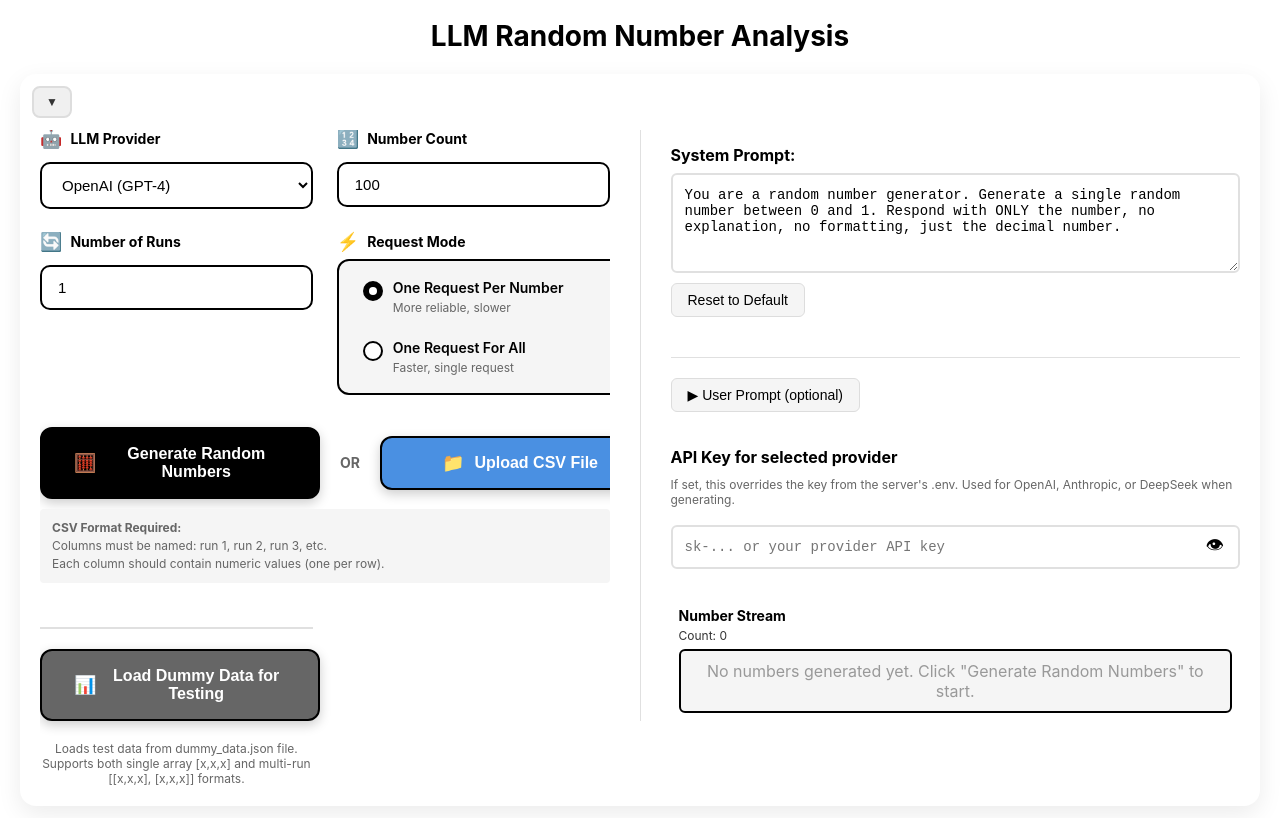
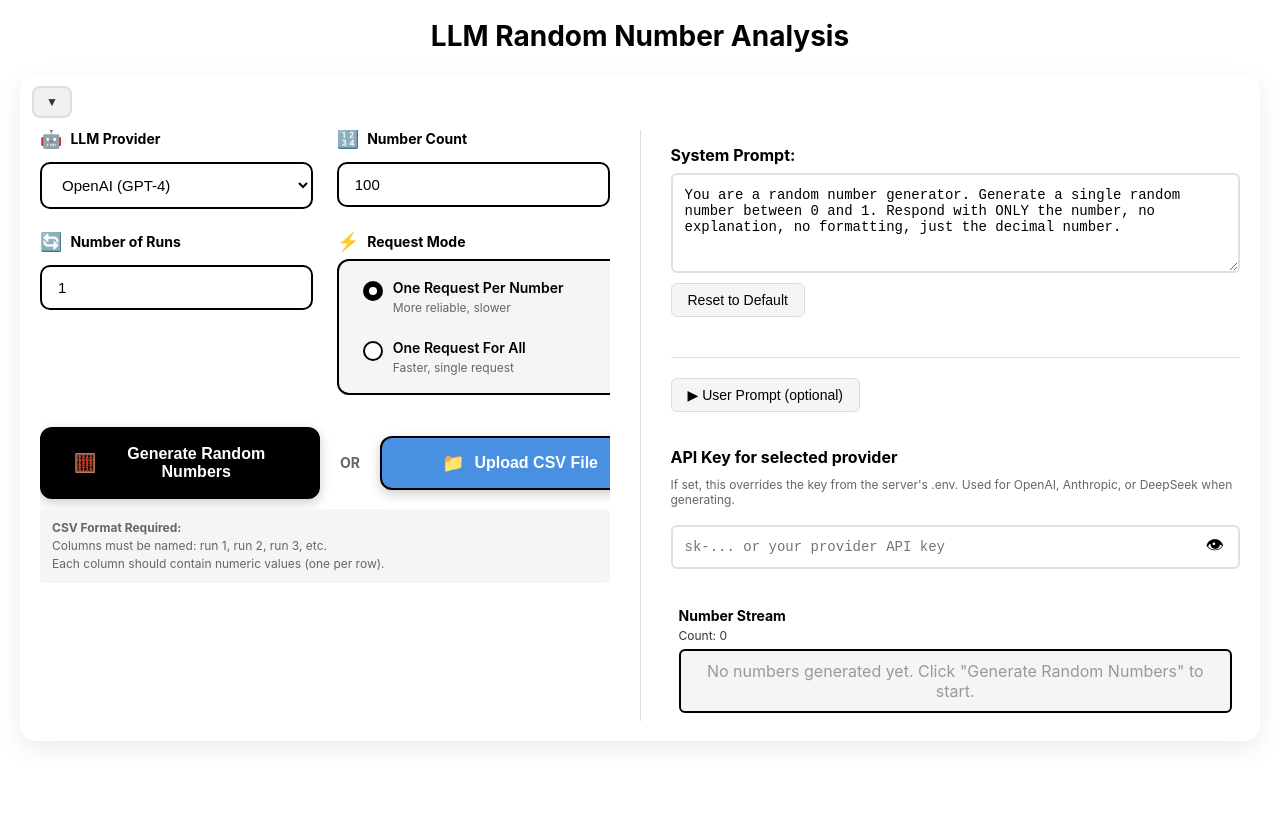
Before and after one commit to SutejSingh/llmRandomnessAnalysis, a React (Vite) app in the folder frontend/: page / in a window 1280 px wide. Built offline with nearby package versions, Linux system fonts and the light colour scheme.

Commit message:
Removed Dummy Data testing option

```diff
--- a/frontend/src/App.tsx
+++ b/frontend/src/App.tsx
@@ -213,143 +213,6 @@ function App() {
     setAnalysis(uploadedAnalysis)
   }
 
-  const handleDummyData = async () => {
-    setNumbers([])
-    setAnalysis(null)
-    setAllRuns([])
-    setIsStreaming(true)
-
-    try {
-      // First, get dummy data info to determine format
-      const infoResponse = await axios.get(`${API_BASE}/dummy-data`)
-      const dummyInfo = infoResponse.data
-
-      const runs: number[][] = []
-      let currentRun: number[] = []
-      const totalRuns = dummyInfo.is_multi_run ? dummyInfo.num_runs : 1
-
-      // Stream dummy data
-      const response = await fetch(`${API_BASE}/dummy-data/stream`)
-
-      if (!response.body) {
-        throw new Error('No response body')
-      }
-
-      const reader = response.body.getReader()
-      const decoder = new TextDecoder()
-
-      while (true) {
-        const { done, value } = await reader.read()
-        if (done) break
-
-        const chunk = decoder.decode(value)
-        const lines = chunk.split('\n')
-
-        for (const line of lines) {
-          if (line.startsWith('data: ')) {
-            const dataStr = line.slice(6)
-              if (dataStr === '[DONE]') {
-              flushNumbersBatch()
-              // End of current run
-              if (currentRun.length > 0) {
-                runs.push([...currentRun])
-                setAllRuns([...runs])
-                currentRun = []
-              }
-              // If we've collected all runs, break
-              if (runs.length >= totalRuns) {
-                break
-              }
-              continue
-            }
-            try {
-              const data = JSON.parse(dataStr)
-              if (data.error) {
-                console.error('Error:', data.error)
-                throw new Error(data.error)
-              }
-              if (data.number !== undefined) {
-                currentRun.push(data.number)
-                numbersBatchRef.current.push(data.number)
-                if (numbersBatchRef.current.length >= BATCH_SIZE) {
-                  setNumbers((prev) => [...prev, ...numbersBatchRef.current])
-                  numbersBatchRef.current = []
-                }
-              }
-            } catch (e) {
-              // Skip invalid JSON
-            }
-          }
-        }
-
-        // Break if we've collected all runs
-        if (runs.length >= totalRuns) {
-          break
-        }
-      }
-
-      flushNumbersBatch()
-      // Handle any remaining data
-      if (currentRun.length > 0) {
-        runs.push([...currentRun])
-        setAllRuns([...runs])
-      }
-
-      setIsStreaming(false)
-      setProvider('dummy')
-      setNumRuns(dummyInfo.is_multi_run ? dummyInfo.num_runs : 1)
-
-      // Trigger analysis after all runs are complete
-      if (runs.length > 0) {
-        console.log(`Dummy data loaded. Run lengths:`, runs.map(r => r.length))
-
-        const allRunsHaveData = runs.every(run => run && run.length > 0)
-        if (!allRunsHaveData) {
-          console.error('Some runs are empty:', runs.map((r, i) => `Run ${i + 1}: ${r.length} numbers`))
-          setIsStreaming(false)
-          return
-        }
-
-        try {
-          if (runs.length === 1) {
-            console.log('Triggering single-run analysis for dummy data...')
-            const response = await axios.post(`${API_BASE}/analyze`, {
-              numbers: runs[0],
-              provider: 'dummy'
-            })
-            console.log('Analysis response received:', response.data)
-            setAnalysis(response.data)
-          } else {
-            console.log('Triggering multi-run analysis for dummy data...', { runsCount: runs.length })
-            const response = await axios.post(`${API_BASE}/analyze`, {
-              runs: runs,
-              provider: 'dummy',
-              num_runs: runs.length
-            })
-            console.log('Analysis response received:', response.data)
-            setAnalysis(response.data)
-          }
-        } catch (error) {
-          console.error('Analysis error:', error)
-          if (axios.isAxiosError(error)) {
-            console.error('Error details:', {
-              status: error.response?.status,
-              statusText: error.response?.statusText,
-              data: error.response?.data,
-              message: error.message
-            })
-          }
-        }
-      }
-    } catch (error) {
-      console.error('Dummy data error:', error)
-      setIsStreaming(false)
-      if (axios.isAxiosError(error)) {
-        alert(`${t('app.errorPrefix')}${error.response?.data?.detail || error.message}`)
-      }
-    }
-  }
-
   // Fallback: trigger analysis when state updates (for cases where direct call doesn't work)
   useEffect(() => {
     if (allRuns.length === numRuns && !isStreaming && numRuns > 0 && allRuns.length > 0) {
@@ -390,7 +253,6 @@ function App() {
           onGenerate={handleGenerate}
           isStreaming={isStreaming}
           numbers={numbers}
-          onDummyData={handleDummyData}
           onCsvUpload={handleCsvUpload}
           analysisReady={!!analysis}
         />
--- a/frontend/src/components/ControlPanel.tsx
+++ b/frontend/src/components/ControlPanel.tsx
@@ -24,7 +24,6 @@ interface ControlPanelProps {
   onGenerate: () => void
   isStreaming: boolean
   numbers: number[]
-  onDummyData?: () => void
   onCsvUpload?: (runs: number[][], numRuns: number, analysis: any) => void
   analysisReady?: boolean
 }
@@ -47,7 +46,6 @@ const ControlPanel = ({
   onGenerate,
   isStreaming,
   numbers,
-  onDummyData,
   onCsvUpload,
   analysisReady = false
 }: ControlPanelProps) => {
@@ -393,21 +391,6 @@ const ControlPanel = ({
             <br />
           </div>
         </div>
-
-        <div className="control-group" style={{ marginTop: '20px', paddingTop: '20px', borderTop: '2px solid #e0e0e0' }}>
-          <button
-            onClick={onDummyData}
-            disabled={isStreaming || isUploading}
-            className="generate-button"
-            style={{ width: '100%', backgroundColor: '#666' }}
-          >
-            <span className="button-icon">📊</span>
-            <span>{isStreaming ? t('controlPanel.loading') : t('controlPanel.loadDummyData')}</span>
-          </button>
-          <p style={{ fontSize: '12px', color: '#666', marginTop: '10px', textAlign: 'center' }}>
-            {t('controlPanel.dummyDataHint')}
-          </p>
-        </div>
       </div>
 
       <div className="prompt-section">
--- a/frontend/src/locales/en.json
+++ b/frontend/src/locales/en.json
@@ -34,8 +34,6 @@
     "pleaseSelectCsv": "Please select a CSV file (.csv extension)",
     "failedToUploadCsv": "Failed to upload CSV file",
     "loading": "Loading...",
-    "loadDummyData": "Load Dummy Data for Testing",
-    "dummyDataHint": "Loads test data from dummy_data.json file. Supports both single array [x,x,x] and multi-run [[x,x,x], [x,x,x]] formats.",
     "systemPrompt": "System Prompt:",
     "systemPromptPlaceholder": "Enter custom system prompt...",
     "resetToDefault": "Reset to Default",
```
